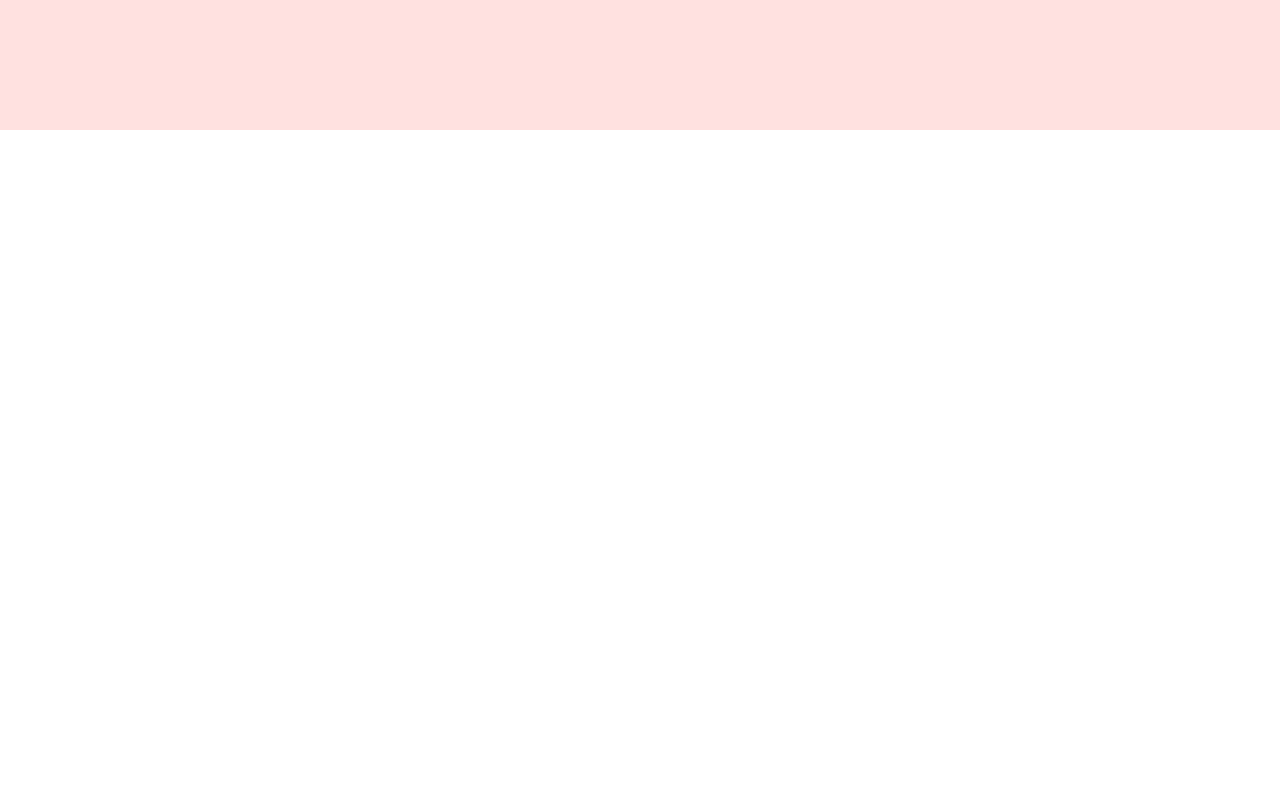
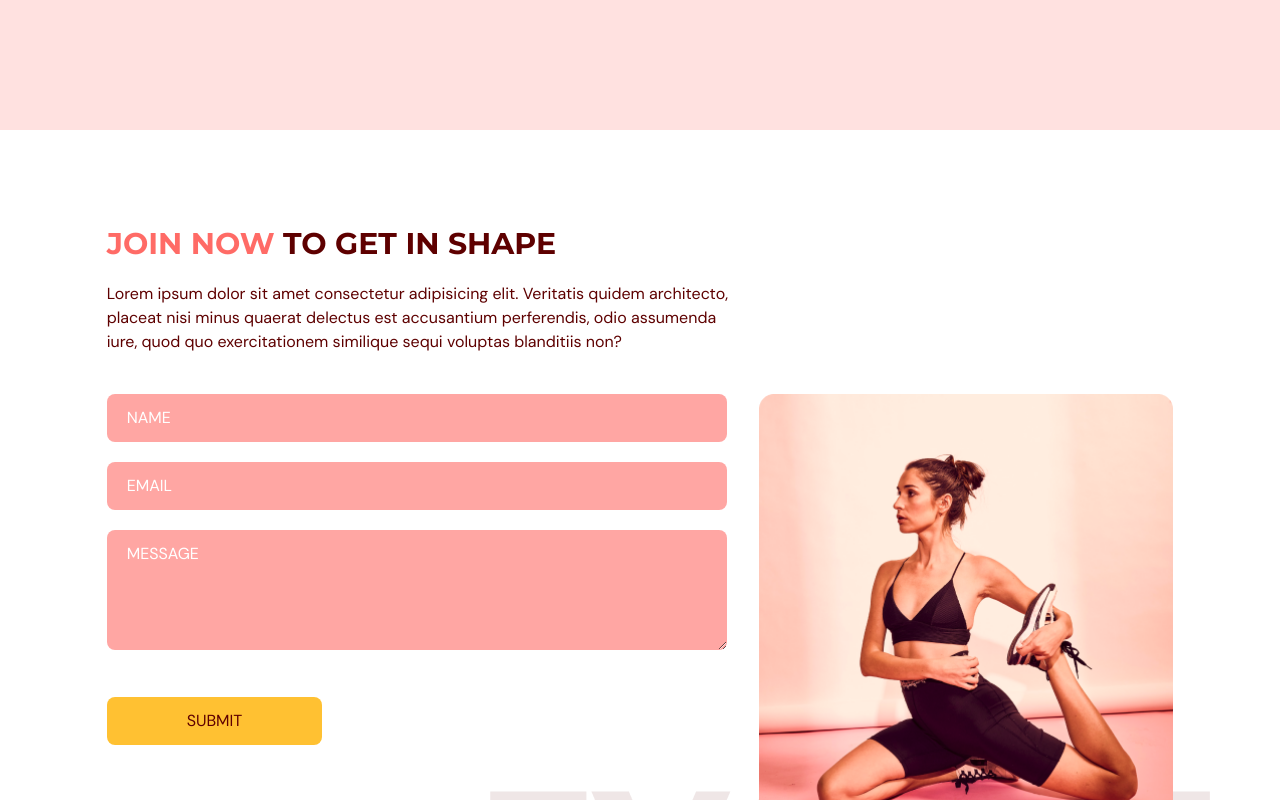
Before and after one commit to Pouish85/Gym-typescript, a React (Vite) app: page / in a window 1280 px wide. Shown: the part 2860-3660 px from the top of the page. Before the commit the page ends 2990 px from the top, so only its background shows below. Built offline with nearby package versions, Linux system fonts and the light colour scheme.

Commit message:
feat: contact us page

```diff
--- a/package.json
+++ b/package.json
@@ -13,7 +13,8 @@
     "framer-motion": "^10.0.1",
     "react": "^18.2.0",
     "react-anchor-link-smooth-scroll": "^1.0.12",
-    "react-dom": "^18.2.0"
+    "react-dom": "^18.2.0",
+    "react-hook-form": "^7.43.5"
   },
   "devDependencies": {
     "@types/node": "^18.14.6",
--- a/src/App.tsx
+++ b/src/App.tsx
@@ -2,6 +2,7 @@
 import Home from "@/scenes/home";
 import Benefits from "@/scenes/benefits";
 import OurClasses from "@/scenes/ourClasses";
+import ContactUs from "@/scenes/contactUs";
 import { useEffect, useState } from "react";
 import { SelectedPage } from "@/shared/types";
 
@@ -31,6 +32,7 @@
       <Home setSelectedPage={setSelectedPage}/>
       <Benefits setSelectedPage={setSelectedPage}/>
       <OurClasses setSelectedPage={setSelectedPage}/>
+      <ContactUs setSelectedPage={setSelectedPage}/>
     </div>
   );
 }
--- /dev/null
+++ b/src/scenes/contactUs/index.tsx
@@ -0,0 +1,151 @@
+import { SelectedPage } from "@/shared/types";
+import { motion, useTransform } from "framer-motion";
+import {useForm} from "react-hook-form";
+import ContactUsPageGraphic from "@/assets/ContactUsPageGraphic.png";
+import HText from "@/shared/HText";
+
+
+type Props = {
+    setSelectedPage: (value: SelectedPage) => void;
+}
+
+
+const ContactUs = ({ setSelectedPage }: Props) => {
+
+    const inputStyles = `mb-5 w-full rounded-lg bg-primary-300 px-5 py-3 placeholder-white`;
+
+    const {
+        register,
+        trigger,
+        formState: { errors }
+    } = useForm();
+
+
+
+    const onSubmit = async (e: any) => {
+        const isValid = await trigger();
+        if (!isValid) {
+            e.preventDefault();
+        }
+    }
+
+  return (
+    <section id="contactus" className="mx-auto w-5/6 pt-24 pb-32">
+        <motion.div onViewportEnter={() => setSelectedPage(SelectedPage.ContactUs)}>
+            {/* HEADER */}
+            <motion.div
+                className="md:w-3/5"
+                initial="hidden"
+                whileInView="visible"
+                viewport={{ once: true, amount: 0.5}}
+                transition={{ duration: 0.5}}
+                variants={{
+                    hidden: {opacity: 0, x: -50},
+                    visible: {opacity: 1, x: 0}
+                }}
+            >
+               <HText>
+                    <span className="text-primary-500">JOIN NOW</span> TO GET IN SHAPE
+               </HText>
+                <p className="my-5">Lorem ipsum dolor sit amet consectetur adipisicing elit. Veritatis quidem architecto, placeat nisi minus quaerat delectus est accusantium perferendis, odio assumenda iure, quod quo exercitationem similique sequi voluptas blanditiis non?</p>
+            </motion.div>
+
+            {/* FORM AND IMAGE */}
+            <div className="mt-10 justify-between gap-8 md:flex">
+                <motion.div
+                    className="mt-10 basis-3/5 md:mt-0"
+                    initial="hidden"
+                    whileInView="visible"
+                    viewport={{ once: true, amount: 0.5}}
+                    transition={{ duration: 0.5}}
+                    variants={{
+                        hidden: {opacity: 0, y: 50},
+                        visible: {opacity: 1, y: 0}
+                    }}
+                >
+                    <form
+                        target="_blank"
+                        onSubmit={onSubmit}
+                        method="POST"
+                        // Email must be write in clear for the first time after your first submit, you'll receive an email from formsubmit for register your email and have an anonymous email
+                        action="https://formsubmit.co/d923f5f252f8ac31ac3fc500cf1a6d62"
+                    >
+                        <input
+                        className={inputStyles}
+                        type="text"
+                        placeholder="NAME"
+                            {...register("name", {
+                                required: true,
+                                maxLength: 100,
+                            })}
+                        />
+                        {errors.name && (
+                            <p className="mt-1 text-primary-500">
+                                {errors.name.type === "required" && "This field is required."}
+                                {errors.name.type === "maxLength" && "Max length is 100 characters."}
+                            </p>
+                        )}
+                        <input
+                        className={inputStyles}
+                        type="text"
+                        placeholder="EMAIL"
+                            {...register("email", {
+                                required: true,
+                                pattern: /^[A-Z0-9._%+-]+@[A-Z0-9.-]+\.[A-Z]{2,}$/i,
+                            })}
+                        />
+                        {errors.email && (
+                            <p className="mt-1 text-primary-500">
+                                {errors.email.type === "required" && "This field is required."}
+                                {errors.email.type === "pattern" && "Invalid email address."}
+                            </p>
+                        )}
+                        <textarea
+                        className={inputStyles}
+                        rows={4}
+                        cols={50}
+                        placeholder="MESSAGE"
+                            {...register("message", {
+                                required: true,
+                                maxLength: 2000,
+                            })}
+                        />
+                        {errors.message && (
+                            <p className="mt-1 text-primary-500">
+                                {errors.message.type === "required" && "This field is required."}
+                                {errors.message.type === "maxLength" && "Max length is 2000 characters."}
+                            </p>
+                        )}
+                        <button
+                            type="submit"
+                            className="mt-5 rounded-lg bg-secondary-500 px-20 py-3 transition duration-500 hover:text-white"
+                        >
+                            SUBMIT
+                        </button>
+                    </form>
+                </motion.div>
+                <motion.div className="relative mt-16 basis-2/5 md:mt-0"
+                    initial="hidden"
+                    whileInView="visible"
+                    viewport={{ once: true, amount: 0.5}}
+                    transition={{delay: 0.2, duration: 0.5}}
+                    variants={{
+                        hidden: {opacity: 0, y: 50},
+                        visible: {opacity: 1, y: 0}
+                    }}
+                >
+                    <div className="md:before:content-evolvetext w-full before:absolute before:-bottom-20 before:-right-10 before:z-[-1]">
+                        <img
+                            className="w-full"
+                            src={ContactUsPageGraphic}
+                            alt="constact-us-page-graphic"
+                        />
+                    </div>
+                </motion.div>
+            </div>
+        </motion.div>
+    </section>
+  )
+};
+
+export default ContactUs
```
Also changed, not shown: 1 other file (tests, documents, lock files or other folders).
